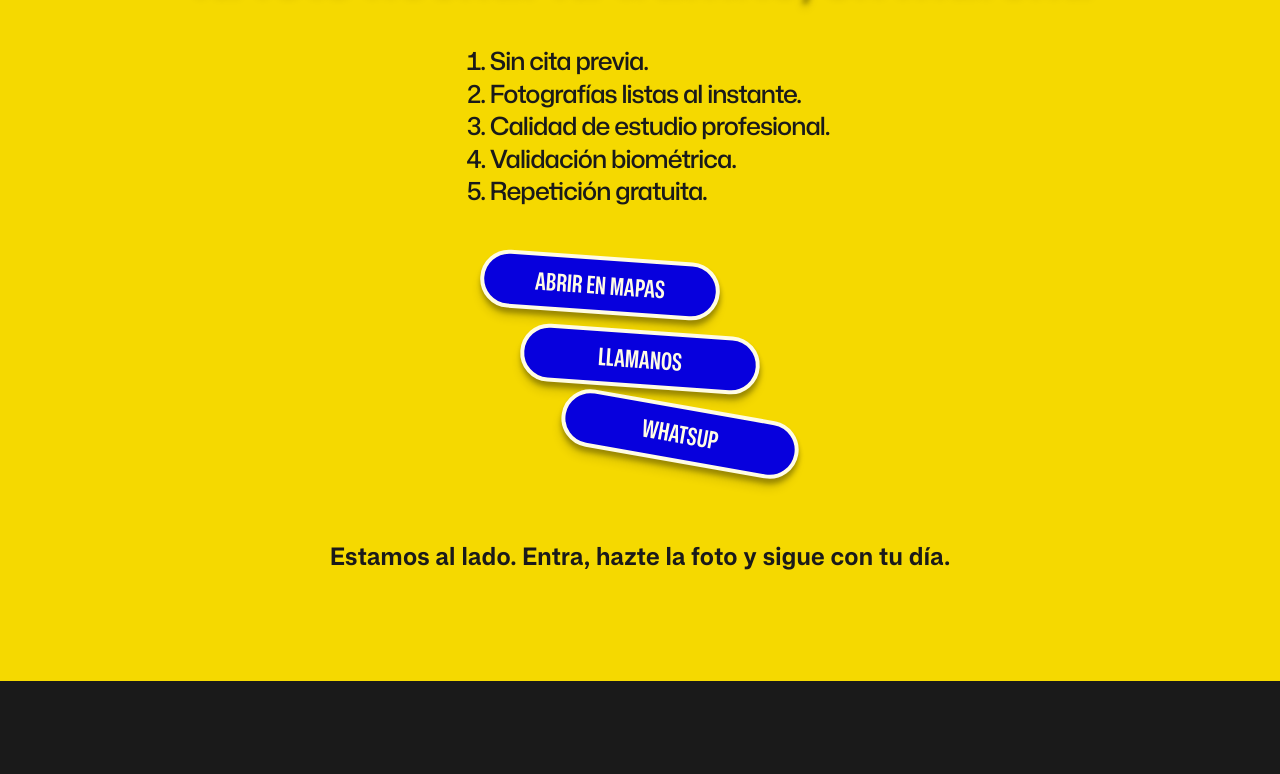
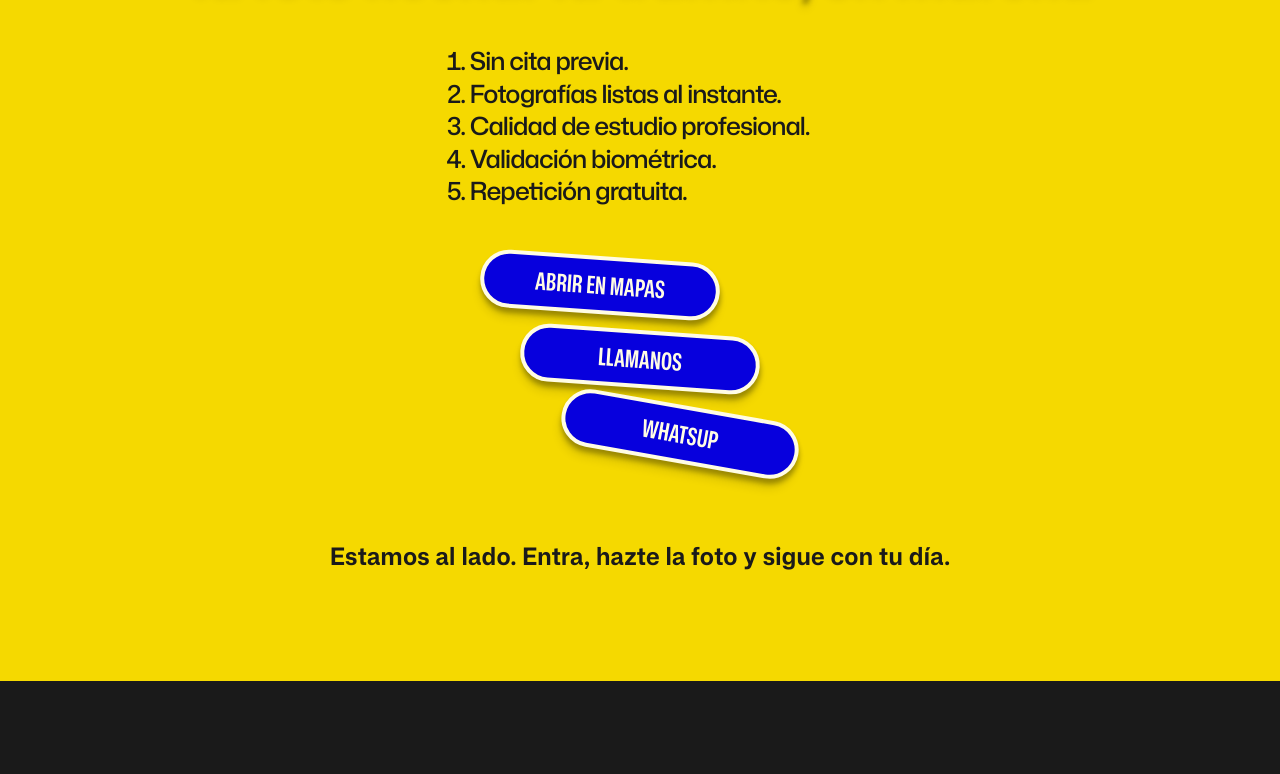
Before and after one commit to drkedrkedjon/argazkilur-v1, a plain HTML site: page index.html in a window 1280 px wide. Shown: the part 6437-7211 px from the top of the page. Drawn offline with Linux system fonts and the light colour scheme.

Commit message:
Fine tuning whatever section (FINISHED FIRST DRAFT

```diff
--- a/styles/styles.css
+++ b/styles/styles.css
@@ -515,6 +515,7 @@ body {
     max-width: 80vw;
     align-self: center;
     margin-block: 2rem;
+    padding-left: 0;
     font-variation-settings:
       "wght" 500,
       "wdth" 100,
@@ -583,7 +584,6 @@ body {
 
   & .separator-rojo {
     width: 80vw;
-    /* height: 40px; */
     background-color: var(--rojo);
     margin-top: 3rem;
     border-radius: 8px;
```
